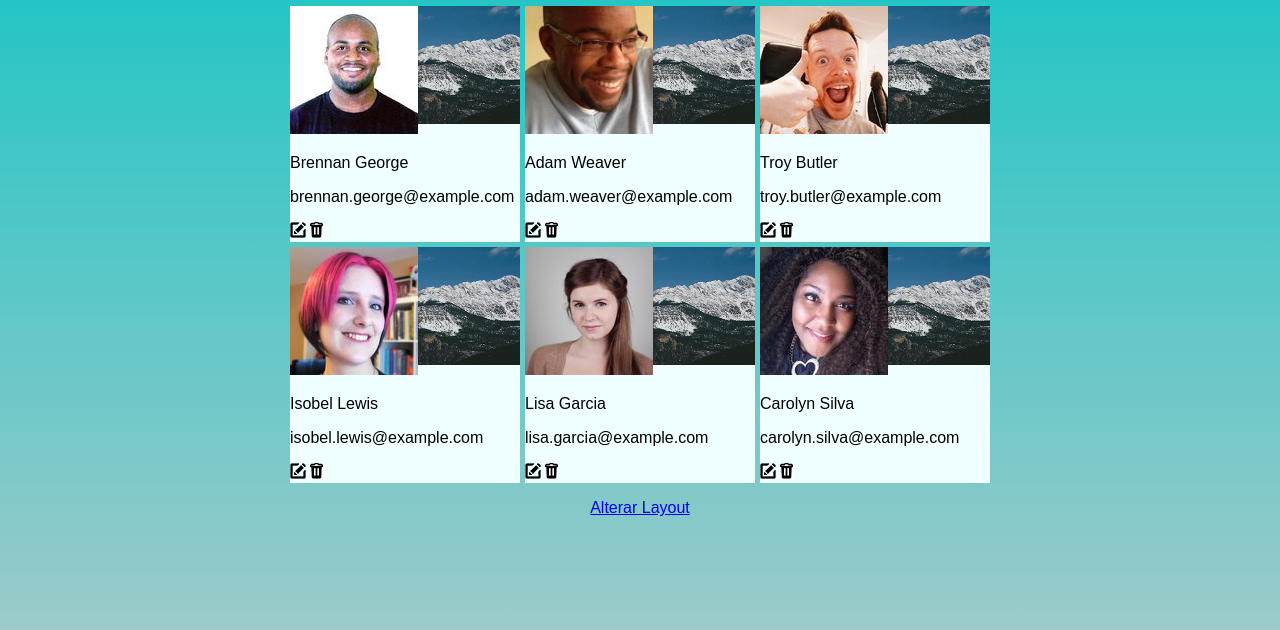
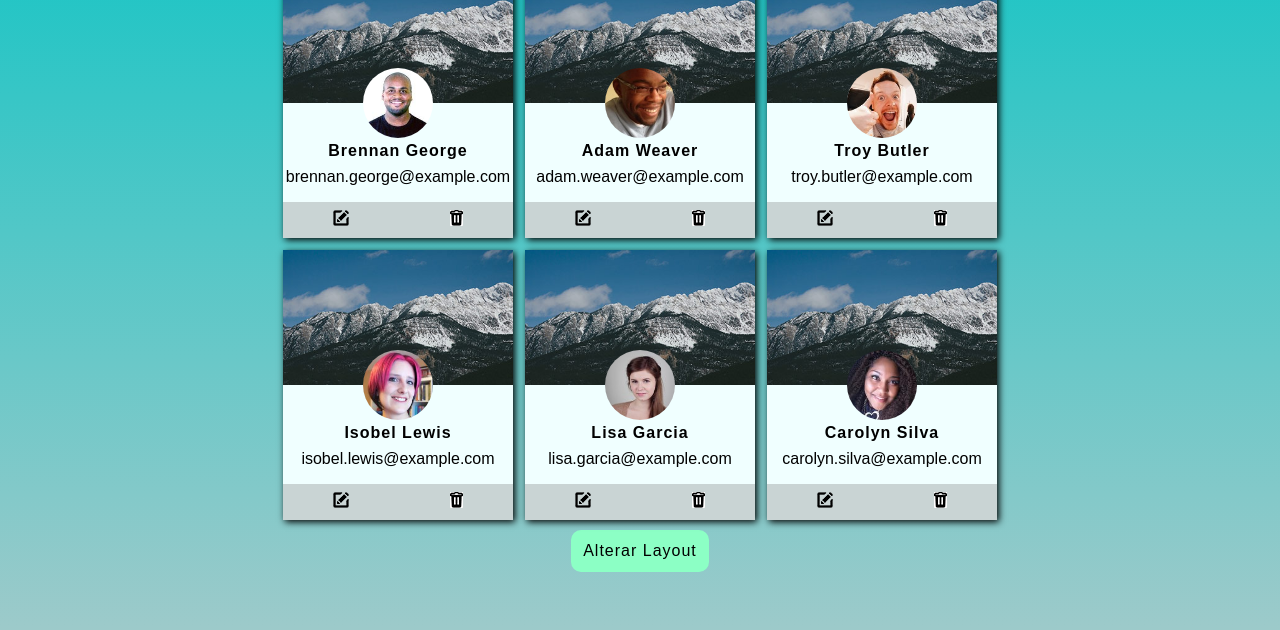
Before and after one commit to gabrielramos731/Aprendizado-web, a plain HTML site: page lista-de-contatos/paginas/index2.html in a window 1280 px wide. Shown: the part 170-800 px from the top of the page. Drawn offline with Linux system fonts and the light colour scheme.

Commit message:
formatacao geral

```diff
--- a/lista-de-contatos/estilos/estilo2.css
+++ b/lista-de-contatos/estilos/estilo2.css
@@ -21,8 +21,7 @@ body{
 }
 
 .main-container{
-  /* width: 60%; */
-  max-width: 700px;
+  max-width: 720px;
 }
 
 .list{
@@ -32,23 +31,82 @@ body{
   list-style: none;
   padding: 0;
   margin: 0;
-  gap: 5px;
+  gap: 12px;
 }
 
 .list-item{
+  position: relative;
   display: flex;
   flex-direction: column;
   width: 230px;
-  background-color: azure;
+  height: 270px;
+  align-items: center;
+  justify-content: end;
+  box-shadow: 2px 2px 7px black;
 
   background-image: url(../imagens/thumb05.jpg);
   background-repeat: no-repeat;
   background-position: right top;
   background-size: 230px 50%;
+  background-color: azure;
+}
 
+.pic{
+  position: absolute;
+  height: 70px;
+  top: 0; bottom: 0;
+  margin: auto;
+  padding: 0;
+}
+
+.pic img{
+  border-radius: 100px;
+  width: 70px;
 }
 
 .dados{
+  text-align: center;
+  word-break: break-word;
   width: 230px;
-  word-break: break-word;
 }
+
+.nome{
+  font-weight: bold;
+  margin-bottom: 8px;
+  letter-spacing: 1px;
+}
+
+.email{
+  margin-top: 0;
+}
+
+.icons{
+  display: flex;
+  justify-content: space-around;
+  width: 100%;
+  /* padding: 15px; */
+  padding: 8px 0;
+  background-color: rgb(201, 212, 212);
+}
+
+.change-layout{
+  margin-top: 10px;
+  font-size: 16px;
+  border-radius: 10px;
+  letter-spacing: 1px;
+  background-color: rgb(140, 255, 197);
+}
+
+.change-layout a{
+  text-decoration: none;
+  margin: 0;
+}
+
+.change-layout p{
+  padding: 12px;
+  margin: 0;
+}
+
+.change-layout a:any-link{
+  color: black;
+}
--- a/lista-de-contatos/paginas/index2.html
+++ b/lista-de-contatos/paginas/index2.html
@@ -90,7 +90,7 @@
   </div>
 
   <div class="change-layout">
-    <a href="index2.html"><p>Alterar Layout</p></a>
+    <a href="index.html"><p>Alterar Layout</p></a>
   </div>
 </body>
 
```
Also changed, not shown: lista-de-contatos/nomes_emails.txt (deleted, +0 -17 lines), lista-de-contatos/paginas/index.html (+1 -1 lines).
